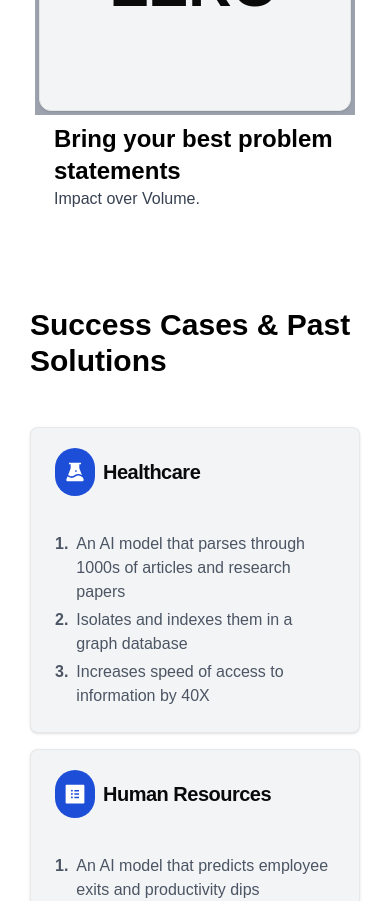
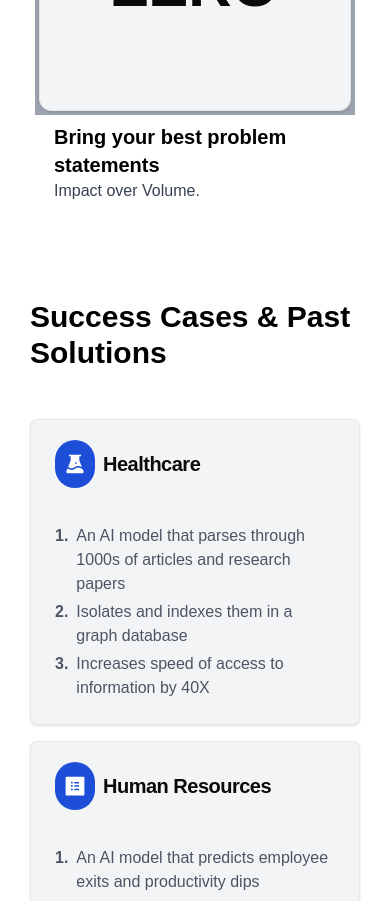
Before and after one commit to Iam-Sodhi/m_tank, a Next.js app: page / in a window 390 px wide. Shown: the part 6780-7681 px from the top of the page. Built offline with nearby package versions, Linux system fonts and the light colour scheme.

Commit message:
#. Made it mobile responsive

```diff
--- a/components/Pricing.jsx
+++ b/components/Pricing.jsx
@@ -43,7 +43,7 @@ function Pricing() {
     </Carousel>
 
     <div className="flex flex-col justify-center items-start">
-        <h3 className="text-black font-semibold text-2xl">Bring your best problem statements</h3>
+        <h3 className="text-black font-semibold text-xl sm:text-2xl">Bring your best problem statements</h3>
         <p className="text-gray-700 font-light">Impact over Volume.</p>
     </div>
       </div>
```
